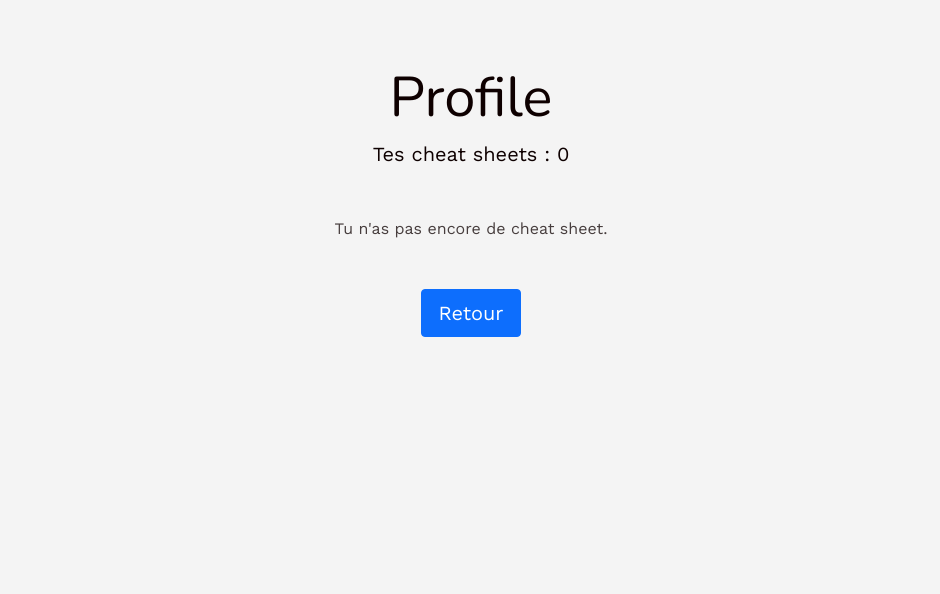
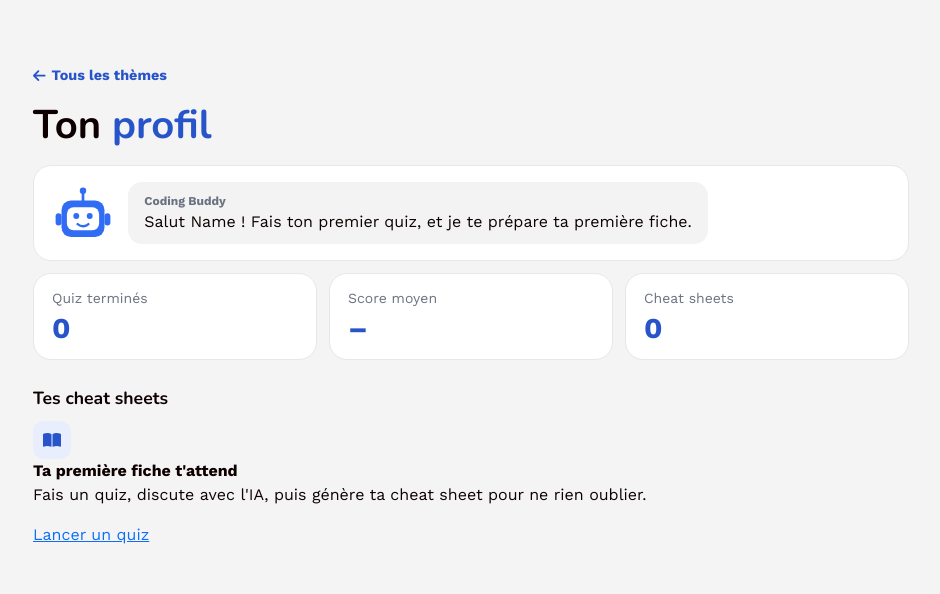
Before and after one commit to antoinegpro/coding-buddy, a Rails app: page /users/1 in a window 1280 px wide. Shown: the part 74-668 px from the top of the page, without its empty margins (169-1109 px from the left). Run offline with Rails 7, Linux system fonts and the light colour scheme; the visitor is signed in with stand-in values (Sample User, id 1); data that the repository does not hold is empty; style sheets or scripts are compiled from the project's sources; some libraries are stand-ins or nearby versions.

Commit message:
Profilepage new

```diff
--- a/app/views/users/show.html.erb
+++ b/app/views/users/show.html.erb
@@ -1,24 +1,169 @@
-<div class="container text-center py-5">
-  <h1 class="display-4">Profile</h1>
-  <p class="lead mb-5">
-    Tes cheat sheets : <strong><%= @user.cheat_sheets.count %></strong>
-  </p>
+<% sheets = @user.cheat_sheets.includes(:chat).order(created_at: :desc) %>
+<% chats = @user.respond_to?(:chats) ? @user.chats : Chat.none %>
+<% finished = chats.where.not(score: nil) %>
+<% average = finished.average(:score) %>
+<% name = @user.try(:first_name).presence || @user.email.split("@").first.capitalize %>
 
-  <% if @user.cheat_sheets.empty? %>
-    <p class="text-muted mb-5">Tu n'as pas encore de cheat sheet.</p>
-  <% else %>
-    <div class="row justify-content-center g-3 mb-5">
-      <% @user.cheat_sheets.each do |sheet| %>
-        <div class="col-6 col-md-3">
-          <%= link_to cheat_sheet_path(sheet), class: "card h-100 text-decoration-none text-dark shadow-sm" do %>
-            <div class="card-body d-flex align-items-center justify-content-center">
+<div class="profile container py-5">
+
+  <%= link_to root_path, class: "profile-back" do %>
+    <i class="fa-solid fa-arrow-left" aria-hidden="true"></i> Tous les thèmes
+  <% end %>
+
+  <h1 class="profile-title">Ton <span>profil</span></h1>
+
+  <div class="profile-hello">
+    <%= image_tag "logo_robot.svg", class: "profile-robot", alt: "" %>
+    <div class="profile-bubble">
+      <strong>Coding Buddy</strong>
+      <% if sheets.any? %>
+        Salut <%= name %> ! Tu as <%= sheets.size %> fiche<%= "s" if sheets.size > 1 %> prête<%= "s" if sheets.size > 1 %> à réviser. On continue ?
+      <% else %>
+        Salut <%= name %> ! Fais ton premier quiz, et je te prépare ta première fiche.
+      <% end %>
+    </div>
+  </div>
+
+  <div class="profile-stats">
+    <div class="profile-stat">
+      <small>Quiz terminés</small>
+      <span><%= finished.count %></span>
+    </div>
+    <div class="profile-stat">
+      <small>Score moyen</small>
+      <span><%= average ? "#{average.to_f.round(1)} / 5" : "–" %></span>
+    </div>
+    <div class="profile-stat">
+      <small>Cheat sheets</small>
+      <span><%= sheets.size %></span>
+    </div>
+  </div>
+
+  <h2 class="profile-section">Tes cheat sheets</h2>
+
+  <% if sheets.any? %>
+    <div class="row row-cols-1 row-cols-md-2 g-3">
+      <% sheets.each do |sheet| %>
+        <div class="col">
+          <%= link_to cheat_sheet_path(sheet), class: "profile-card" do %>
+            <span class="profile-card-icon">
+              <i class="fa-solid fa-file-lines" aria-hidden="true"></i>
+            </span>
+            <span class="profile-card-title">
               <%= sheet.chat.title.presence || "Cheat sheet ##{sheet.id}" %>
-            </div>
+            </span>
+            <span class="profile-card-date">
+              Créée le <%= sheet.created_at.strftime("%d/%m/%Y") %>
+            </span>
+            <span class="profile-card-cta">Ouvrir la fiche →</span>
           <% end %>
         </div>
       <% end %>
     </div>
+
+    <%= link_to "Lancer un nouveau quiz →", root_path, class: "profile-button" %>
+  <% else %>
+    <div class="profile-empty">
+      <span class="profile-card-icon">
+        <i class="fa-solid fa-book-open" aria-hidden="true"></i>
+      </span>
+      <strong>Ta première fiche t'attend</strong>
+      <p>Fais un quiz, discute avec l'IA, puis génère ta cheat sheet pour ne rien oublier.</p>
+      <%= link_to "Lancer un quiz", root_path, class: "profile-button profile-button-inline" %>
+    </div>
   <% end %>
 
-  <%= link_to "Retour", root_path, class: "btn btn-primary btn-lg" %>
 </div>
+
+<style>
+  .profile { max-width: 900px; }
+
+  .profile-back {
+    display: inline-flex;
+    align-items: center;
+    gap: 6px;
+    margin-bottom: 14px;
+    font-weight: 600;
+    font-size: 0.9rem;
+    color: #2755C9;
+    text-decoration: none;
+  }
+
+  .profile-title { font-weight: 700; margin-bottom: 16px; }
+  .profile-title span { color: #2755C9; }
+
+  .profile-hello {
+    display: flex;
+    align-items: center;
+    gap: 16px;
+    padding: 16px 20px;
+    background: #fff;
+    border: 1px solid #e5e7eb;
+    border-radius: 18px;
+  }
+
+  .profile-robot { height: 52px; width: auto; flex-shrink: 0; }
+  .profile-robot:hover { animation: profile-wiggle 0.5s ease; }
+
+  .profile-bubble {
+    padding: 10px 16px;
+    background: #f3f3f3;
+    border-radius: 14px;
+    line-height: 1.5;
+  }
+  .profile-bubble strong {
+    display: block;
+    font-size: 0.75rem;
+    color: #6b7280;
+  }
+
+  .profile-stats {
+    display: grid;
+    grid-template-columns: repeat(auto-fit, minmax(150px, 1fr));
+    gap: 12px;
+    margin-top: 12px;
+  }
+
+  .profile-stat {
+    padding: 14px 18px;
+    background: #fff;
+    border: 1px solid #e5e7eb;
+    border-radius: 18px;
+  }
+  .profile-stat small { display: block; color: #6b7280; margin-bottom: 4px; }
+  .profile-stat span { font-size: 1.8rem; font-weight: 700; color: #2755C9; line-height: 1.1; }
+
+  .profile-section { font-size: 1.1rem; font-weight: 700; margin: 28px 0 12px; }
+
+  .profile-card {
+    display: flex;
+    flex-direction: column;
+    gap: 6px;
+    min-height: 160px;
+    padding: 18px;
+    background: #fff;
+    border: 1px solid #e5e7eb;
+    border-radius: 18px;
+    color: inherit;
+    text-decoration: none;
+    transition: transform 0.2s ease, border-color 0.2s ease;
+  }
+  .profile-card:hover { transform: translateY(-3px); border-color: #2755C9; }
+
+  .profile-card-icon {
+    display: flex;
+    align-items: center;
+    justify-content: center;
+    width: 38px;
+    height: 38px;
+    background: #e8eefc;
+    color: #2755C9;
+    border-radius: 11px;
+  }
+  .profile-card-title { margin-top: 6px; font-weight: 700; font-size: 1.05rem; }
+  .profile-card-date { font-size: 0.85rem; color: #6b7280; }
+  .profile-card-cta { margin-top: auto; font-weight: 600; font-size: 0.9rem; color: #2755C9; }
+
+  .profile-button {
+    display: block;
+    margin-top:
--- /dev/null
+++ b/db/migrate/20261127100725_add_score_to_chats.rb
@@ -0,0 +1,5 @@
+class AddScoreToChats < ActiveRecord::Migration[8.1]
+  def change
+    add_column :chats, :score, :integer
+  end
+end
```
Also changed, not shown: db/schema.rb.
